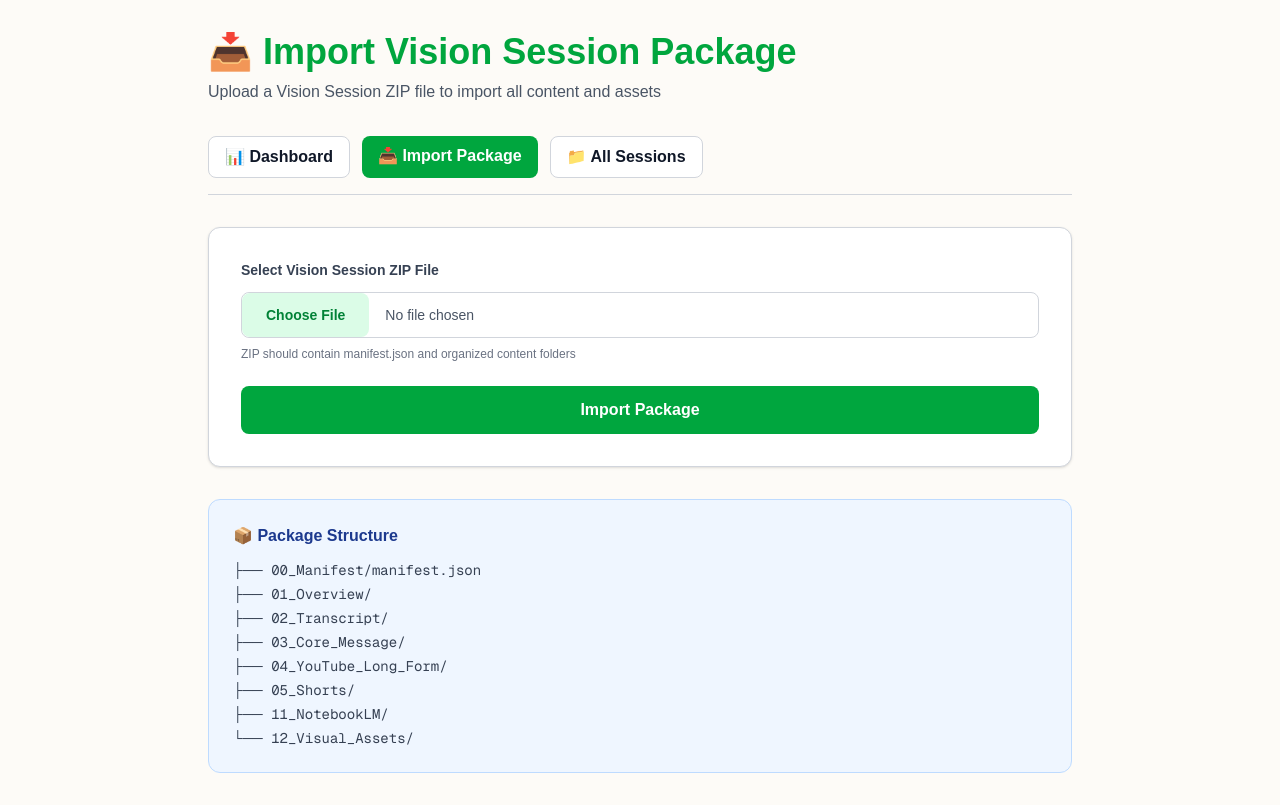
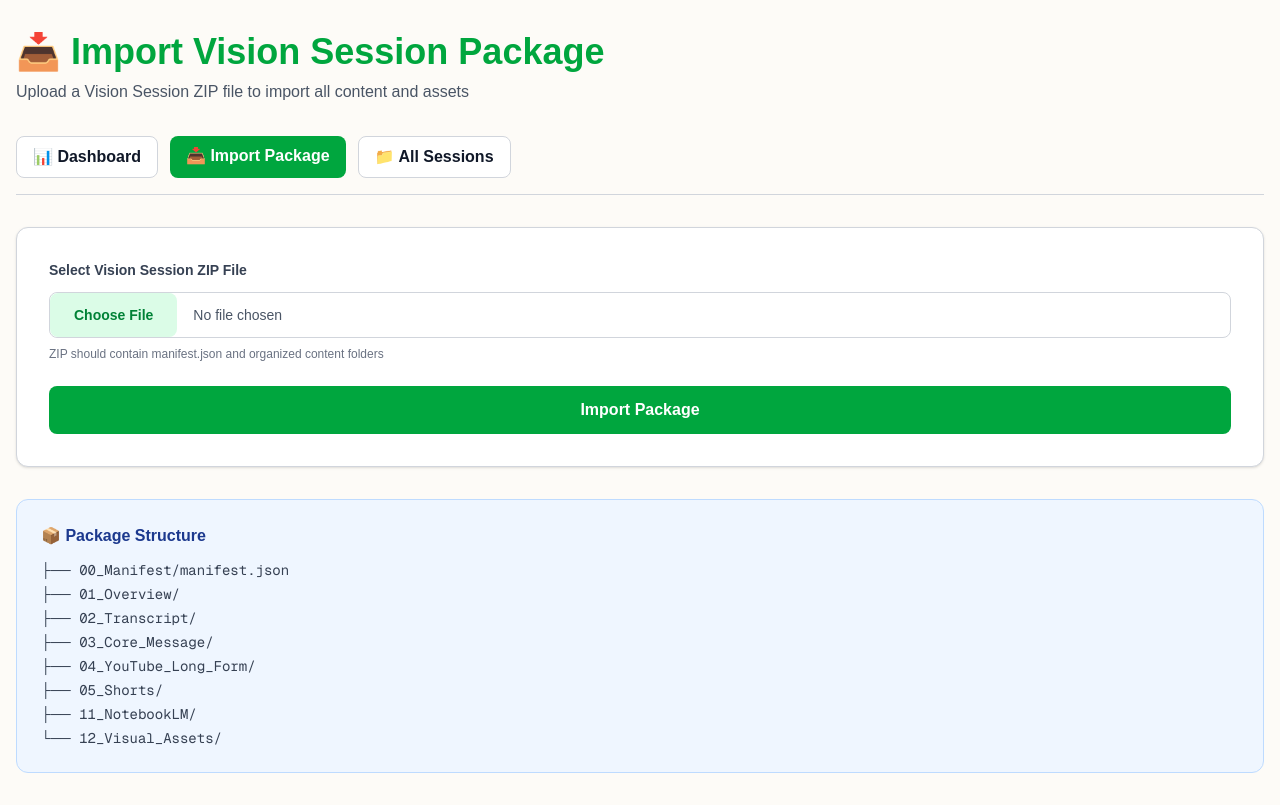
Before and after one commit to marketleveragingmedia-cmd/cfv-content-engine, a Next.js app: page /import in a window 1280 px wide. Built offline with nearby package versions, Linux system fonts and the light colour scheme.

Commit message:
Consistent margins across all pages

```diff
--- a/app/import/page.tsx
+++ b/app/import/page.tsx
@@ -38,7 +38,7 @@
 
   return (
     <div className="min-h-screen bg-[#fdfbf7] text-gray-900">
-      <div className="max-w-4xl mx-auto px-4 py-8">
+      <div className="max-w-7xl mx-auto px-4 py-8">
         <header className="mb-8">
           <h1 className="text-4xl font-bold text-green-600 mb-2">📥 Import Vision Session Package</h1>
           <p className="text-gray-600">Upload a Vision Session ZIP file to import all content and assets</p>
```
